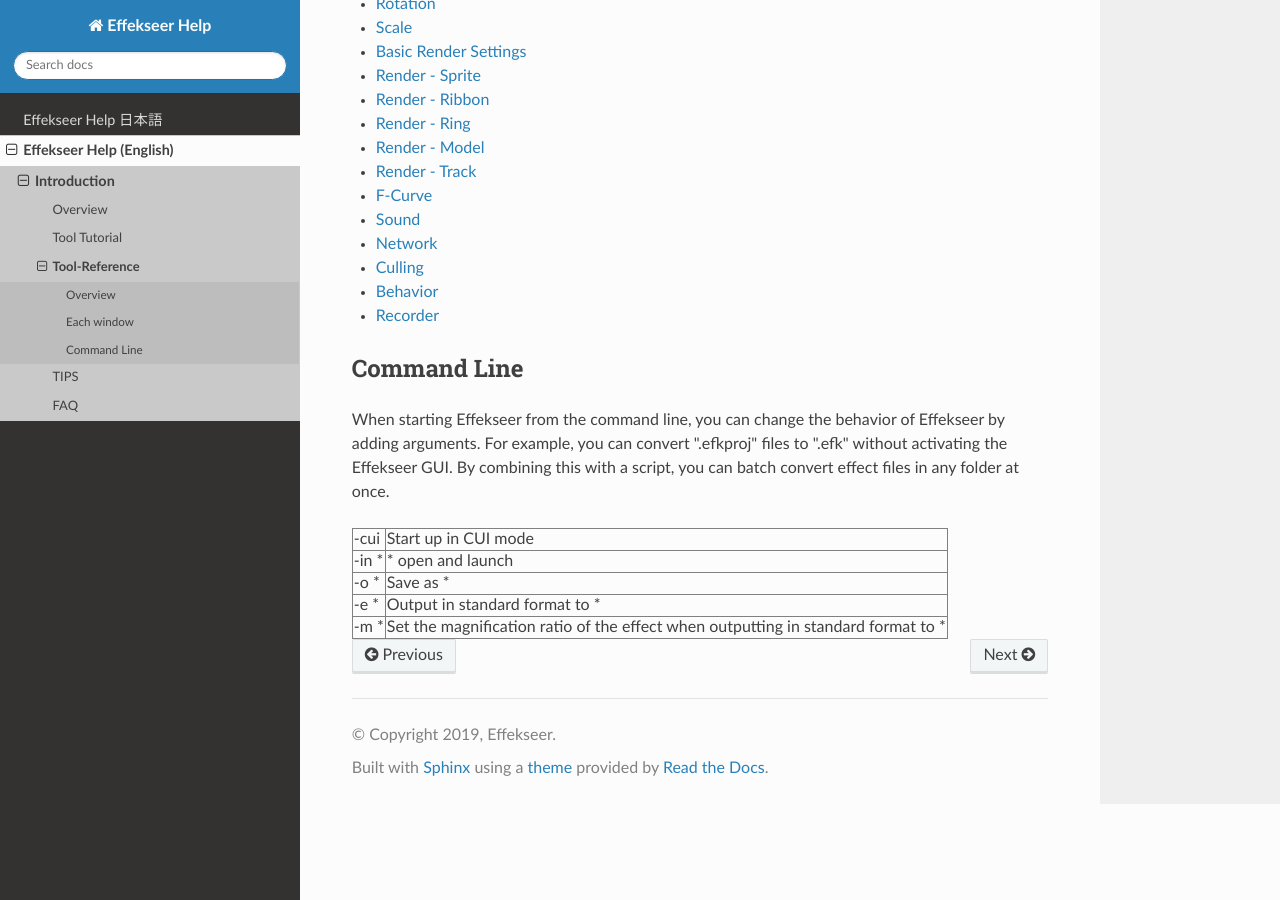
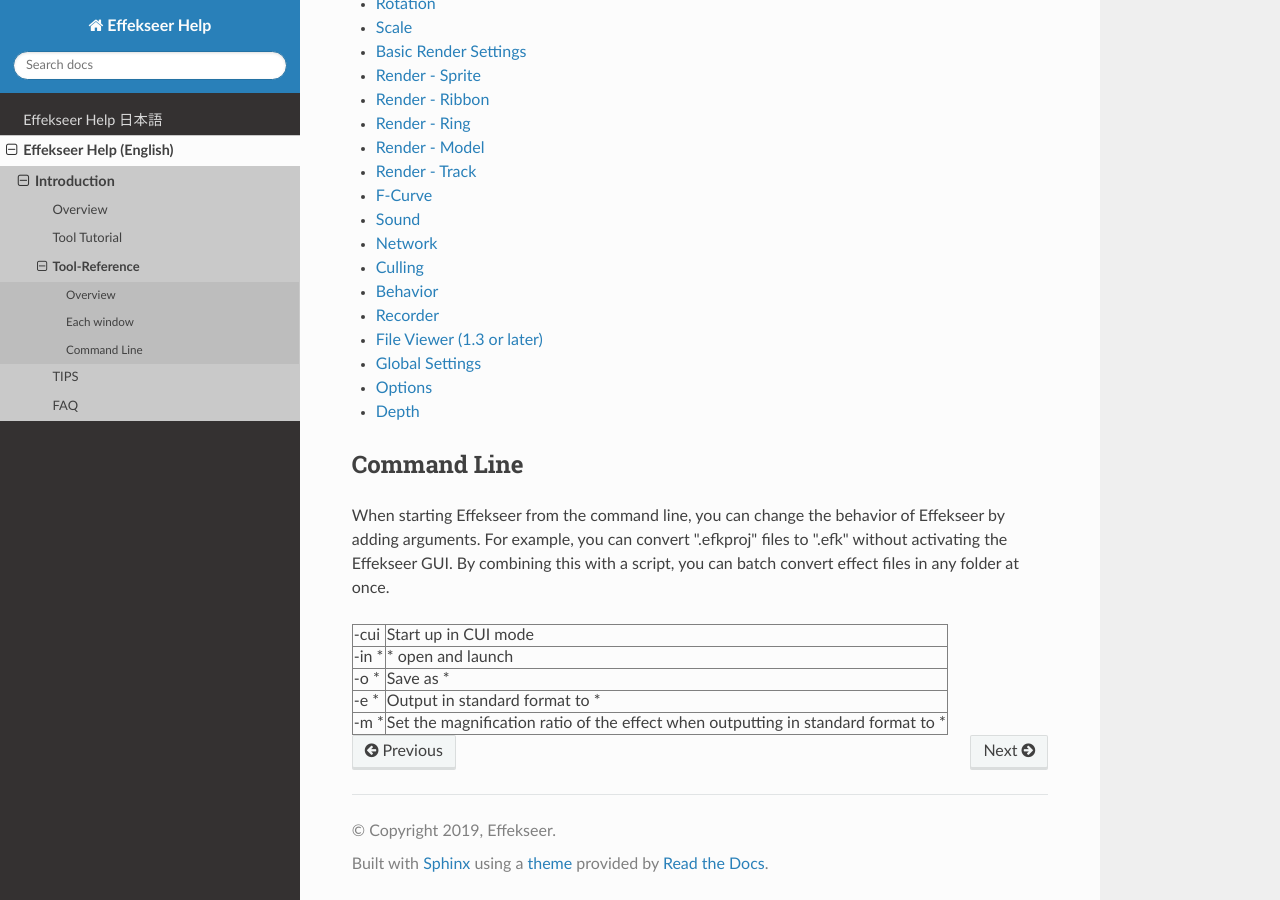
Before and after one commit to effekseer/docs_tool, a Sphinx documentation site: the page built from source/en/ToolReference/index.md, in a window 1280 px wide and 900 px high, scrolled down 1121 px. Built offline with Sphinx 7.4.7 and the Read the Docs theme 2.0.0, drawn with Linux system fonts in a browser that asks for light colours.

Commit message:
add unlinked tool reference to index

````diff
--- a/source/en/ToolReference/index.md
+++ b/source/en/ToolReference/index.md
@@ -43,6 +43,10 @@ There are two unique file formats for this tool. The first one is ".efkproj", wh
     culling
     behavior
     record
+    fileviewer
+    global
+    options
+    depth
 ```
 
 ## Command Line
````
Also changed, not shown: source/ja/ToolReference/index.md (+4 -0 lines).
